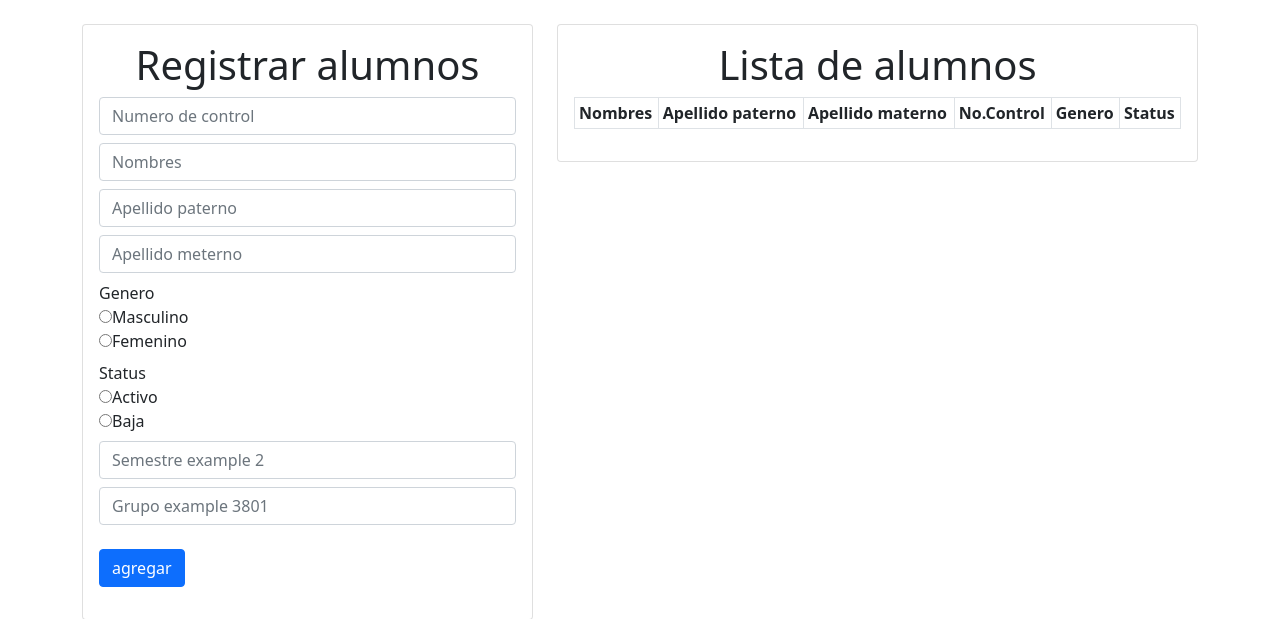
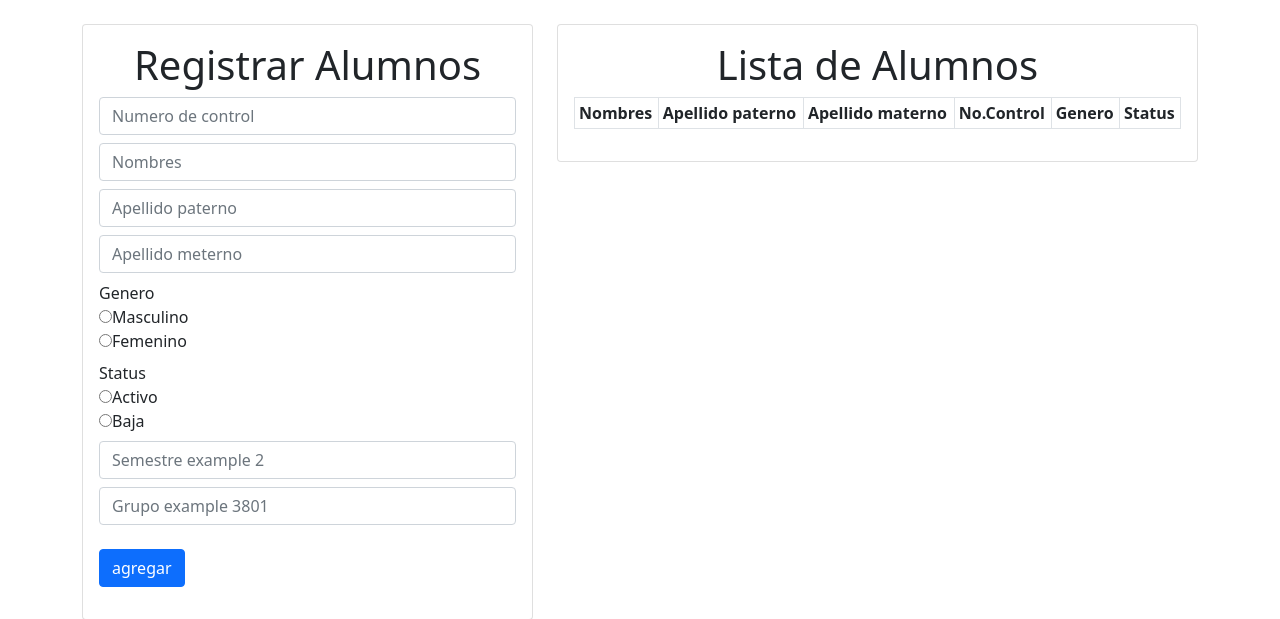
Before and after one commit to danra3499/Trayectoria_Escolar, a Flask app: template src/templates/alumnos.html in a window 1280 px wide. Shown: the part 56-675 px from the top of the page. Run offline with Flask 2, Linux system fonts and the light colour scheme; the template is opened without the code that fills it, so the values that code supplies are empty; some libraries are stand-ins or nearby versions.

Commit message:
Corregir formularios

```diff
--- a/src/templates/alumnos.html
+++ b/src/templates/alumnos.html
@@ -4,7 +4,7 @@
 <div class="row">
   <div class="col-md-5">
     <div class="card card-body">
-      <h1 class="text-center">Registrar alumnos</h1>
+      <h1 class="text-center">Registrar Alumnos</h1>
       <form action="/agregar_alumno" method="POST">
         <input type="hidden" name="csrf_token" value="{{csrf_token()}}">
         <div class="form-group mb-2">
@@ -41,7 +41,7 @@
   </div>
   <div class="col-md-7">
     <div class="card card-body">
-      <h1 class="text-center">Lista de alumnos</h1>
+      <h1 class="text-center">Lista de Alumnos</h1>
       <table class="table table-striped table-bordered bg-white table-sm">
         <thead>
           <tr>
--- a/src/templates/docentes.html
+++ b/src/templates/docentes.html
@@ -49,7 +49,7 @@
 
     <div class="col-md-7">
         <div class="card card-body">
-            <h1 class="text-center">Lista de docentes</h1>
+            <h1 class="text-center">Lista de Docentes</h1>
             <table class="table table-striped table-hover table-bordered table-sm bg-white">
                 <thead>
                     <tr>
--- a/src/templates/materia_ventana.html
+++ b/src/templates/materia_ventana.html
@@ -53,7 +53,7 @@
 
     <div class="col-md-7">
         <div class="card card-body">
-            <h1 class="text-center">Lista de materias</h1>
+            <h1 class="text-center">Lista de Materias</h1>
             <table class="table table-striped table-hover table-bordered table-sm bg-white">
                 <thead>
                     <tr>
--- a/src/templates/nav.html
+++ b/src/templates/nav.html
@@ -21,10 +21,10 @@
           <a class="nav-link" href="{{url_for('docentes')}}">Docentes</a>
         </li>
         <li class="nav-item">
-          <a class="nav-link" href="#">Índices</a>
+          <a class="nav-link" href="{{url_for('materias')}}">Materia</a>
         </li>
         <li class="nav-item">
-          <a class="nav-link" href="{{url_for('materias')}}">Materia</a>
+          <a class="nav-link" href="#">Status</a>
         </li>
         {% endif %}
         <li class="nav-item dropdown">
--- a/src/templates/usuarios.html
+++ b/src/templates/usuarios.html
@@ -1,10 +1,11 @@
 {% extends 'body.html' %}
 {% block title %}{{title}}{% endblock %}
 {% block body %}
+<!--link rel="stylesheet" href="{{url_for('static', filename='css/Mayuscula.css')}}"-->
 <div class="row">
   <div class="col-md-5">
     <div class="card card-body">
-      <h1 class="text-center mb-4">Registrar usuarios</h1>
+      <h1 class="text-center mb-4">Registrar Usuarios</h1>
       <form action="/agregar_usuario" method="POST">
         <input type="hidden" name="csrf_token" value="{{csrf_token()}}">
         <div class="form-group mb-2">
```
Also changed, not shown: src/static/css/Mayuscula.css (added, +7 -0 lines).
